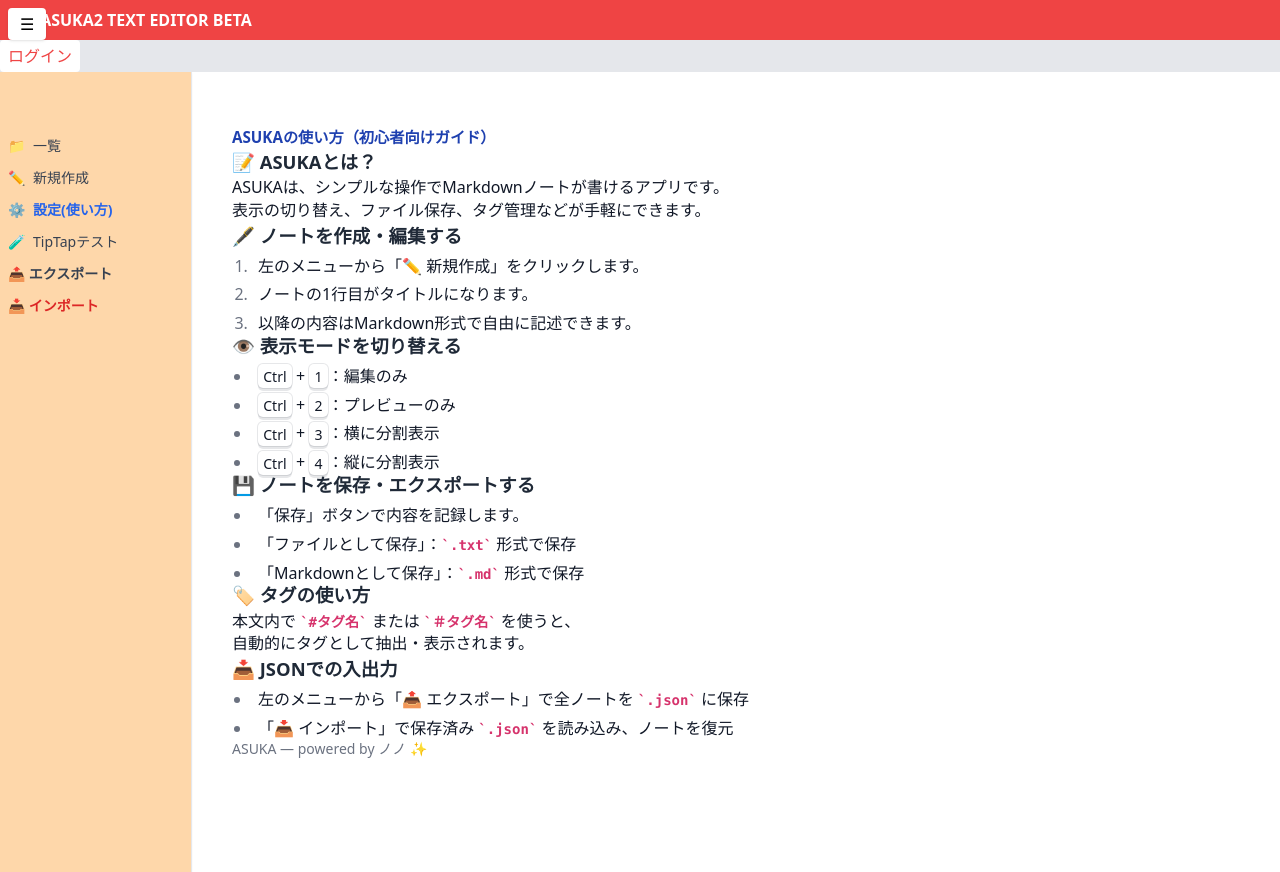
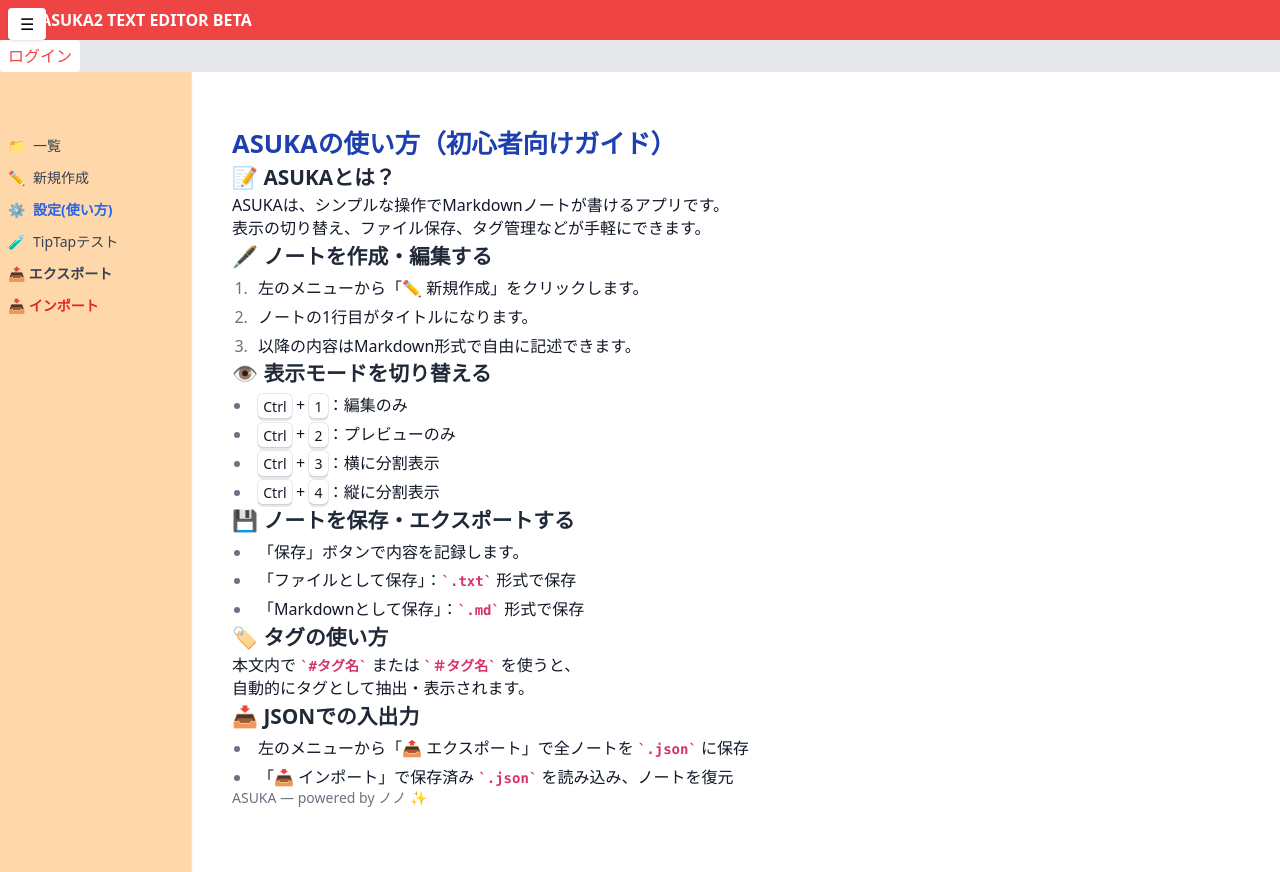
Before and after one commit to KeithCCC/linkmemo, a React (Vite) app: page /settings in a window 1280 px wide. Built offline with nearby package versions, Linux system fonts and the light colour scheme; no server answers.

Commit message:
udpate markdown

```diff
--- a/src/index.css
+++ b/src/index.css
@@ -31,28 +31,29 @@
 }
 
 /* 🔠 見出し類（密に・コンパクトに） */
+/* Headings: scale relative to base font-size for better readability */
 .prose h1 {
   margin-top: 0 !important;
-  margin-bottom: 0.15rem !important;
-  font-size: 0.95rem;
-  line-height: 1.3;
+  margin-bottom: 0.2rem !important;
+  font-size: 1.6em; /* was 0.95rem: too small */
+  line-height: 1.25;
   font-weight: 700;
 }
 
 .prose h2 {
-  margin-top: 0 !important;
-  margin-bottom: 0.15rem !important;
-  font-size: 1.15rem;
+  margin-top: 0.25rem !important;
+  margin-bottom: 0.2rem !important;
+  font-size: 1.3em; /* scale with container font-size */
   line-height: 1.3;
-  font-weight: 600;
+  font-weight: 650;
 }
 
 .prose h3 {
-  margin-top: 0 !important;
+  margin-top: 0.25rem !important;
   margin-bottom: 0.15rem !important;
-  font-size: 1rem;
-  line-height: 1.3;
-  font-weight: 500;
+  font-size: 1.15em;
+  line-height: 1.35;
+  font-weight: 600;
 }
 
 /* 📋 リスト（番号付き・箇条書き）を詰める */
```
